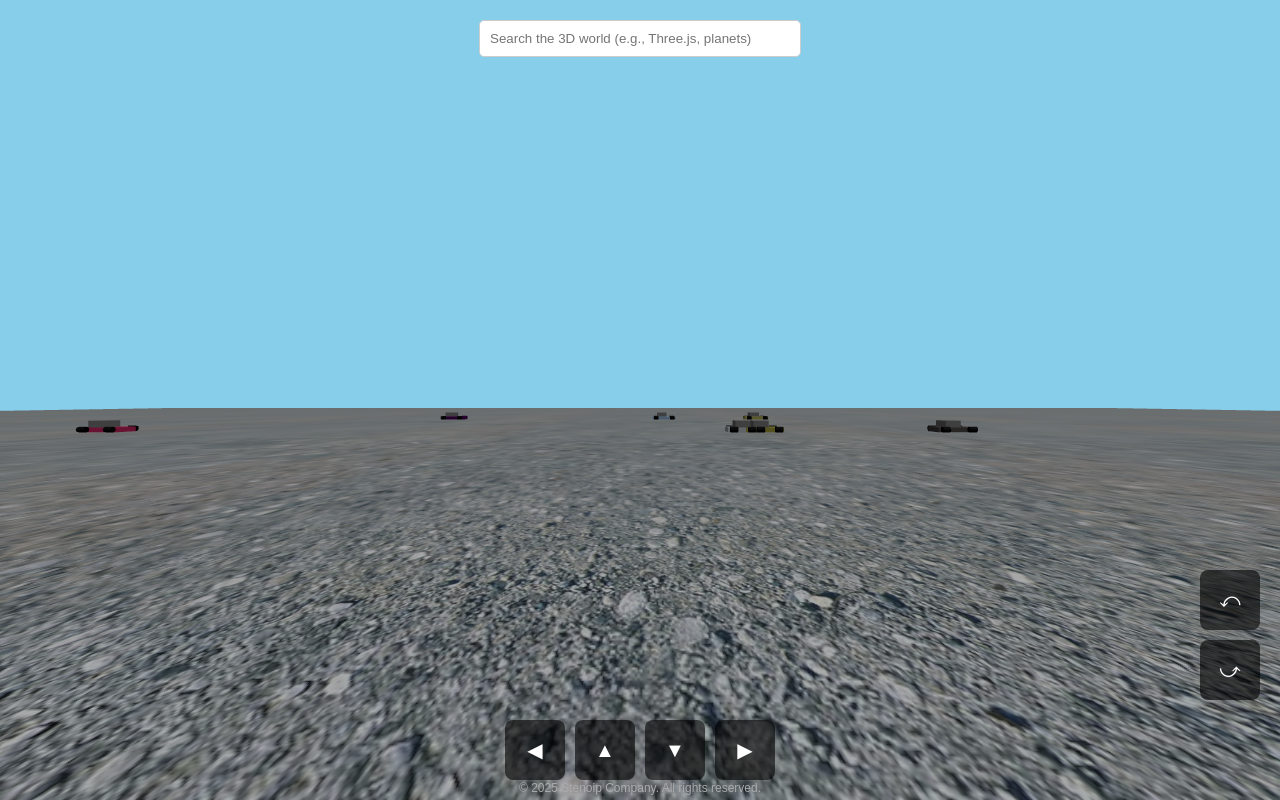
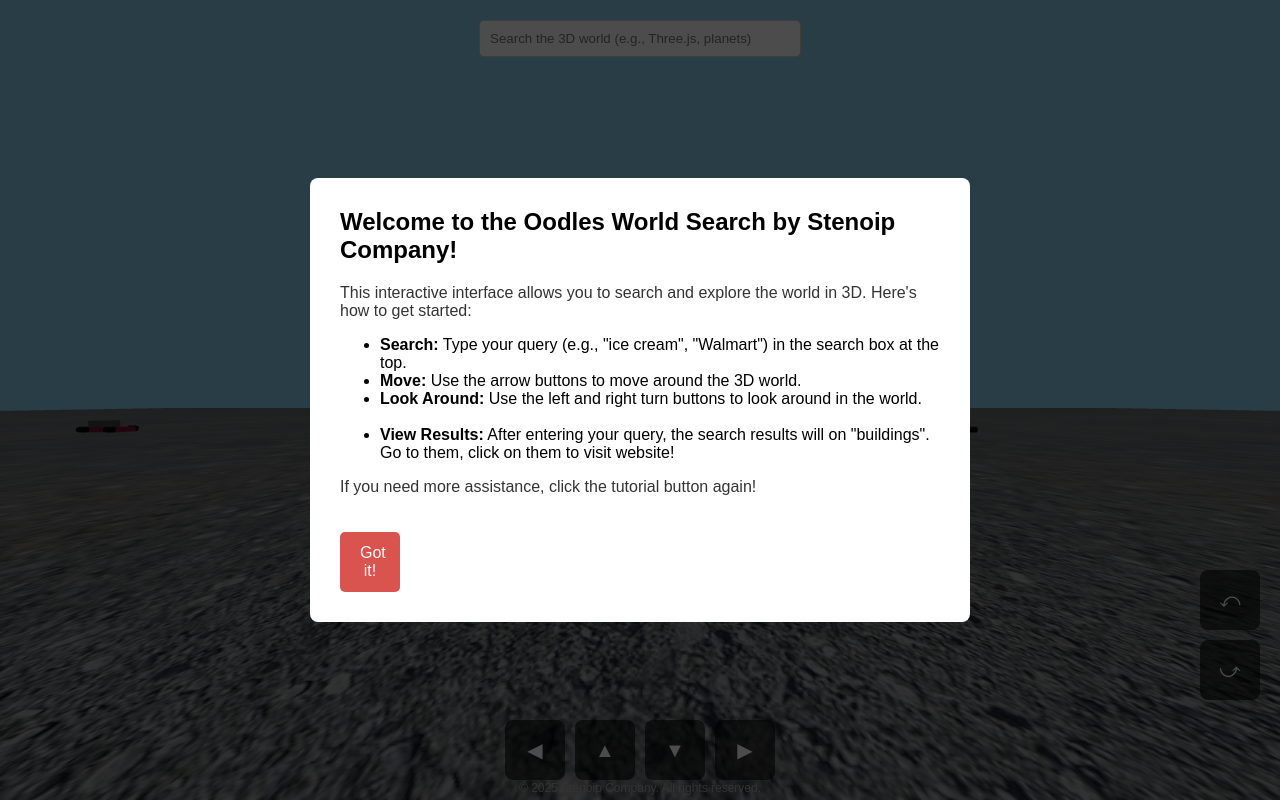
Before and after one commit to stenoip/oodles, a website: page world-search.html in a window 1280 px wide. Drawn offline with nearby package versions, Linux system fonts and the light colour scheme; animation ran at ten frames a second.

Commit message:
Implement tutorial overlay for user guidance
Added a tutorial overlay to guide users through the interface.

```diff
--- a/world-search.html
+++ b/world-search.html
@@ -109,6 +109,49 @@
             color: #aaa;
             z-index: 5;
         }
+
+        /* Tutorial Overlay */
+        .tutorial-overlay {
+            position: fixed;
+            top: 0;
+            left: 0;
+            right: 0;
+            bottom: 0;
+            background: rgba(0, 0, 0, 0.7);
+            display: flex;
+            justify-content: center;
+            align-items: center;
+            z-index: 100;
+            padding: 20px;
+        }
+        .tutorial-content {
+            background: white;
+            padding: 30px;
+            border-radius: 8px;
+            max-width: 600px;
+            width: 100%;
+            text-align: left;
+        }
+        .tutorial-content h2 {
+            margin-top: 0;
+        }
+        .tutorial-content p {
+            font-size: 1rem;
+            color: #333;
+        }
+        .close-tutorial {
+            background: #d9534f;
+            color: white;
+            padding: 10px 20px;
+            border: none;
+            border-radius: 5px;
+            cursor: pointer;
+            font-size: 16px;
+            margin-top: 20px;
+        }
+        .close-tutorial:hover {
+            background: #c9302c;
+        }
     </style>
 </head>
 <body>
@@ -138,7 +181,37 @@
         © 2025 Stenoip Company. All rights reserved.
     </div>
 
+    <!-- Tutorial Overlay -->
+    <div id="tutorialOverlay" class="tutorial-overlay">
+        <div class="tutorial-content">
+            <h2>Welcome to the Oodles World Search by Stenoip Company!</h2>
+            <p>This interactive interface allows you to search and explore the world in 3D. Here's how to get started:</p>
+            <ul>
+                <li><strong>Search:</strong> Type your query (e.g., "ice cream", "Walmart") in the search box at the top.</li>
+                <li><strong>Move:</strong> Use the arrow buttons to move around the 3D world.</li>
+                <li><strong>Look Around:</strong> Use the left and right turn buttons to look around in the world.</li>
+                <li><strong>View Results:</strong> After entering your query, the search results will on "buildings". Go to them, click on them to visit website!</li>
+            </ul>
+            <p>If you need more assistance, click the tutorial button again!</p>
+            <button class="close-tutorial" onclick="closeTutorial()">Got it!</button>
+        </div>
+    </div>
+
    <script type="module" src="world-search/world.js"></script>
     <script type="module" src="world-search/search.js"></script>
+
+    <script>
+        // Function to close the tutorial overlay
+        function closeTutorial() {
+            document.getElementById('tutorialOverlay').style.display = 'none';
+        }
+
+        // Show tutorial on page load
+        window.onload = function() {
+            setTimeout(() => {
+                document.getElementById('tutorialOverlay').style.display = 'flex';
+            }, 500); // Delay to make it less abrupt
+        };
+    </script>
 </body>
 </html>
```
